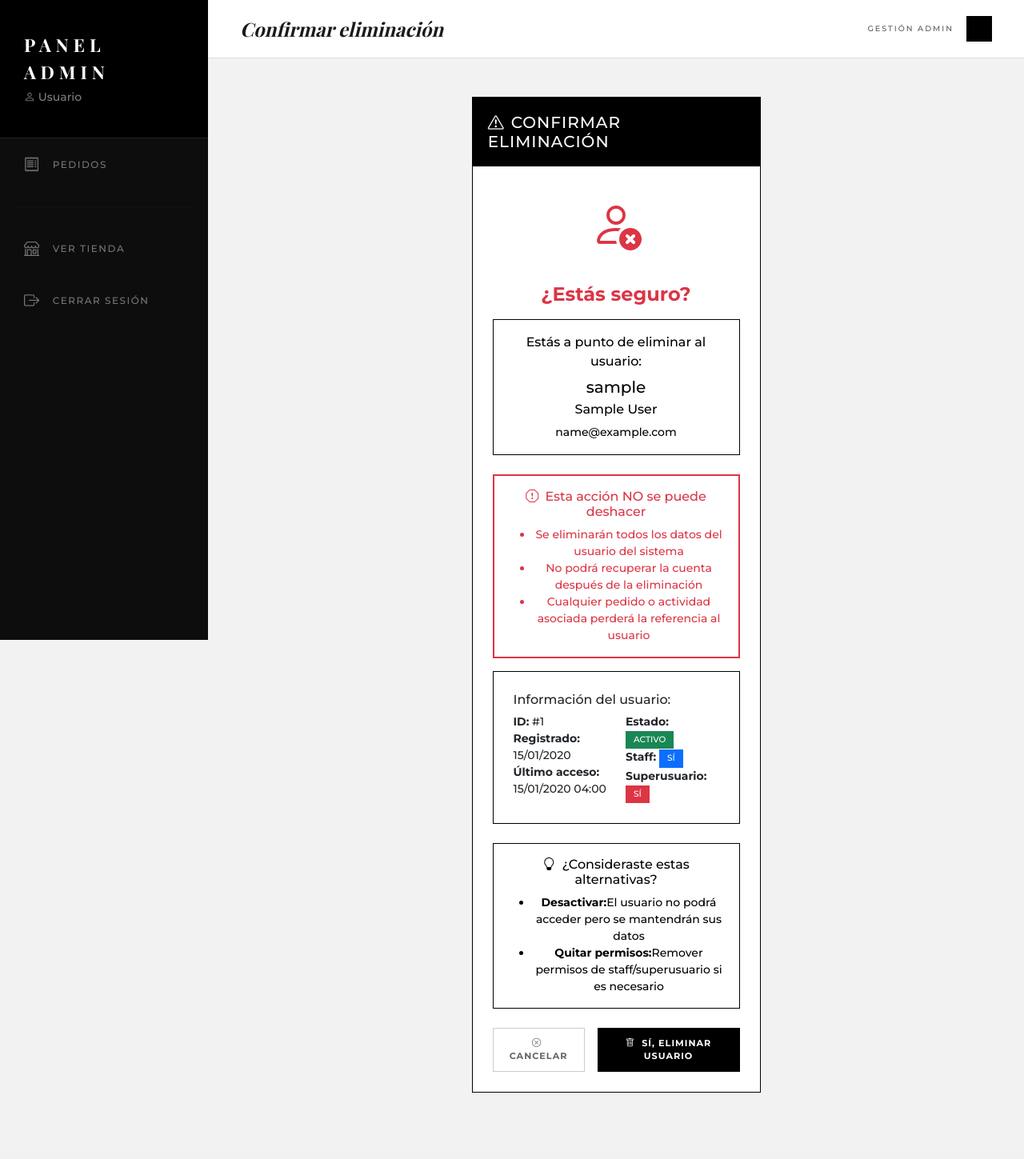
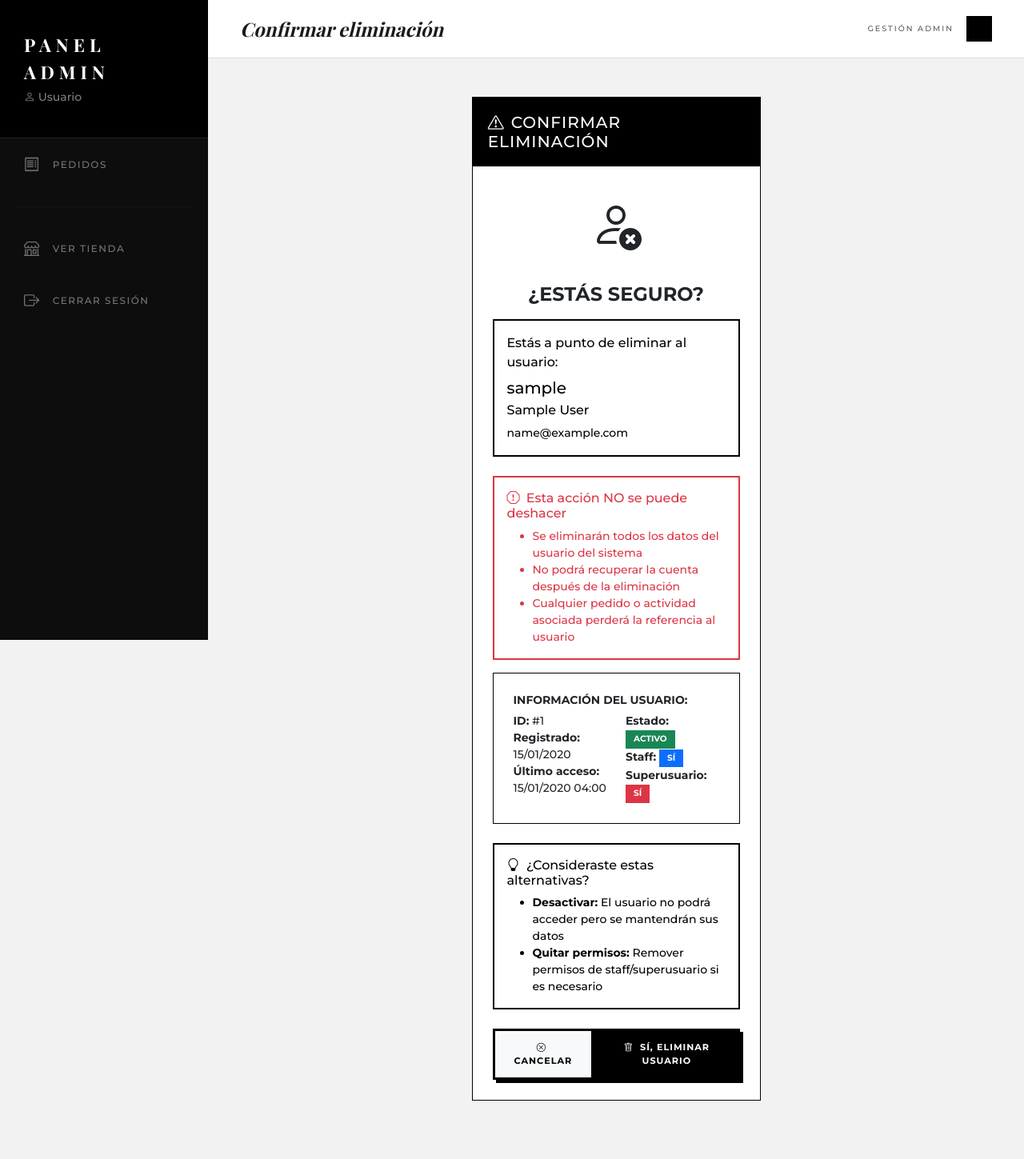
Before and after one commit to Julieta-Roldan/Ecommerce_Tienda, a Django app: template panel_admin/templates/panel_admin/usuarios/confirmar_eliminar.html in a window 1280 px wide. Shown: the whole page at 80% size. Before the commit the page ends 1366 px from the top, so only its background shows below. Run offline with Django 5.2, Linux system fonts and the light colour scheme; tables that the repository leaves empty hold one stand-in row (values such as "Sample post"); the template is opened without the code that fills it: values that come from a table or form of the project are taken from there, most other values are stand-ins (such as "Sample title", 1, 10 or a date in 2020); some web fonts are replaced.

Commit message:
eliminacion de usuario

```diff
--- a/panel_admin/templates/panel_admin/usuarios/confirmar_eliminar.html
+++ b/panel_admin/templates/panel_admin/usuarios/confirmar_eliminar.html
@@ -4,10 +4,10 @@
 
 {% block content %}
 <style>
-    /* Estética Dashboard Black & White */
+    /* Estética Dashboard Black & White + Brutalismo */
     .card-panel {
         background: #fff !important;
-        border: 1px solid #000 !important;
+        border: 3px solid #000 !important; /* Volví al borde grueso */
         border-radius: 0 !important;
         box-shadow: none !important;
     }
@@ -17,24 +17,46 @@
         color: #fff !important;
         border-radius: 0 !important;
         text-transform: uppercase;
-        font-weight: 800;
+        font-weight: 900;
         letter-spacing: 1px;
         padding: 1.2rem;
     }
 
+    /* Botones Brutalistas */
+    .btn-brutalista {
+        border: 3px solid #000 !important;
+        border-radius: 0 !important;
+        text-transform: uppercase;
+        font-weight: 900;
+        box-shadow: 4px 4px 0px #000;
+        transition: all 0.2s;
+        letter-spacing: 1px;
+    }
+    .btn-brutalista:active {
+        box-shadow: 0px 0px 0px #000;
+        transform: translate(2px, 2px);
+    }
+    .btn-danger-brutal {
+        background-color: #000 !important;
+        color: #fff !important;
+    }
+    .btn-danger-brutal:hover {
+        background-color: #dc3545 !important;
+    }
+
+    /* Alerts estilo Black & White con bordes */
     .alert-warning, .alert-info {
         border-radius: 0 !important;
-        border: 1px solid #000 !important;
+        border: 2px solid #000 !important;
         background: #fff !important;
         color: #000 !important;
     }
 
-    /* ESTE BLOQUE AHORA EN ROJO */
     .alert-danger {
         border-radius: 0 !important;
-        border: 2px solid #dc3545 !important; /* Rojo */
+        border: 2px solid #dc3545 !important;
         background: #fff !important;
-        color: #dc3545 !important; /* Texto rojo */
+        color: #dc3545 !important;
     }
 
     .alert-danger ul, .alert-danger li {
@@ -46,34 +68,31 @@
         border-radius: 0 !important;
     }
 
-    .btn {
+    .badge {
         border-radius: 0 !important;
         text-transform: uppercase;
         font-weight: 800;
-        letter-spacing: 1px;
-        padding: 10px 20px;
     }
 
-    .btn-danger {
-        background: #000 !important;
-        border: 1px solid #000 !important;
-        color: #fff !important;
+    /* EFECTO DE DESENFOQUE EXTREMO (15px) */
+    .modal-backdrop.show {
+        backdrop-filter: blur(15px) !important;
+        -webkit-backdrop-filter: blur(15px) !important;
+        background-color: rgba(0, 0, 0, 0.7) !important;
+        opacity: 1 !important;
     }
 
-    .btn-danger:hover {
-        background: #dc3545 !important;
-        color: #fff !important;
-        border: 1px solid #dc3545 !important;
+    .modal-content {
+        border: 5px solid #000 !important;
+        border-radius: 0 !important;
+        box-shadow: 12px 12px 0px #000;
+        background-color: #fff !important;
     }
 
-    .btn-outline-secondary {
-        border: 1px solid #ccc !important;
-        color: #666 !important;
-    }
-
-    .badge {
-        border-radius: 0 !important;
-        text-transform: uppercase;
+    .modal-dialog-custom {
+        margin-top: 5rem;
+        display: flex;
+        justify-content: center;
     }
 </style>
 
@@ -89,27 +108,21 @@
 
                 <div class="card-body text-center">
                     <div class="mb-4">
-                        <i class="bi bi-person-x text-danger" style="font-size: 4rem;"></i>
+                        <i class="bi bi-person-x text-dark" style="font-size: 4rem;"></i>
                     </div>
 
-                    <h4 class="mb-3 text-danger fw-bold">¿Estás seguro?</h4>
+                    <h4 class="mb-3 text-uppercase fw-bold">¿Estás seguro?</h4>
 
-                    <div class="alert alert-warning mb-4">
-                        <p class="mb-2">
-                            Estás a punto de eliminar al usuario:
-                        </p>
-                        <h5 class="mb-0">{{ usuario.username }}</h5>
+                    <div class="alert alert-warning mb-4 text-start">
+                        <p class="mb-2">Estás a punto de eliminar al usuario:</p>
+                        <h5 class="mb-0 fw-black">{{ usuario.username }}</h5>
                         {% if usuario.first_name or usuario.last_name %}
-                        <p class="mb-0 mt-1">
-                            {{ usuario.first_name }} {{ usuario.last_name }}
-                        </p>
+                        <p class="mb-0 mt-1">{{ usuario.first_name }} {{ usuario.last_name }}</p>
                         {% endif %}
-                        <p class="mb-0 mt-1">
-                            <small>{{ usuario.email|default:"Sin email" }}</small>
-                        </p>
+                        <p class="mb-0 mt-1"><small>{{ usuario.email|default:"Sin email" }}</small></p>
                     </div>
 
-                    <div class="alert alert-danger">
+                    <div class="alert alert-danger text-start">
                         <h6><i class="bi bi-exclamation-octagon me-1"></i> Esta acción NO se puede deshacer</h6>
                         <ul class="mb-0 small">
                             <li>Se eliminarán todos los datos del usuario del sistema</li>
@@ -118,9 +131,9 @@
                         </ul>
                     </div>
 
-                    <div class="card mb-4">
-                        <div class="card-body text-start">
-                            <h6>Información del usuario:</h6>
+                    <div class="card mb-4 mt-3">
+                        <div class="card-body text-start border-dark">
+                            <h6 class="fw-bold text-uppercase small">Información del usuario:</h6>
                             <div class="row small">
                                 <div class="col-md-6">
                                     <strong>ID:</strong> #{{ usuario.id }}<br>
@@ -156,28 +169,54 @@
                         </div>
                     </div>
 
-                    <div class="alert alert-info">
+                    <div class="alert alert-info text-start">
                         <h6><i class="bi bi-lightbulb me-1"></i> ¿Consideraste estas alternativas?</h6>
                         <ul class="mb-0 small">
-                            <li><strong>Desactivar:</strong>El usuario no podrá acceder pero se mantendrán sus datos</li>
-                            <li><strong>Quitar permisos:</strong>Remover permisos de staff/superusuario si es necesario</li>
+                            <li><strong>Desactivar:</strong> El usuario no podrá acceder pero se mantendrán sus datos</li>
+                            <li><strong>Quitar permisos:</strong> Remover permisos de staff/superusuario si es necesario</li>
                         </ul>
                     </div>
 
-                    <form method="POST">
-                        {% csrf_token %}
-                        <div class="d-flex justify-content-center mt-4">
-                            <a href="{% url 'panel_admin:usuarios' %}" class="btn btn-outline-secondary me-3">
-                                <i class="bi bi-x-circle me-1"></i> Cancelar
-                            </a>
-                            <button type="submit" class="btn btn-danger">
-                                <i class="bi bi-trash me-1"></i> Sí, eliminar usuario
-                            </button>
-                        </div>
-                    </form>
+                    <div class="d-flex justify-content-between align-items-center mt-4">
+                        <a href="{% url 'panel_admin:usuarios' %}" class="btn btn-brutalista btn-light">
+                            <i class="bi bi-x-circle me-1"></i> Cancelar
+                        </a>
+                        <button type="button" class="btn btn-brutalista btn-danger-brutal" data-bs-toggle="modal" data-bs-target="#deleteModal">
+                            <i class="bi bi-trash me-1"></i> Sí, eliminar usuario
+                        </button>
+                    </div>
                 </div>
             </div>
         </div>
     </div>
 </div>
+
+<div class="modal fade" id="deleteModal" tabindex="-1" aria-hidden="true">
+    <div class="modal-dialog modal-dialog-custom" style="max-width: 480px; margin-left: auto; margin-right: auto;">
+        <div class="modal-content">
+            <div class="modal-body text-center p-4">
+                <h2 class="text-danger fw-black mb-3 text-uppercase">⚠️ ¡Atención Crítica!</h2>
+                <div class="text-start border border-danger p-3 mb-4 bg-light">
+                    <p class="fw-bold text-uppercase mb-2 small text-danger">¿ESTÁS ABSOLUTAMENTE SEGURO?</p>
+                    <ul class="mb-0 small fw-bold text-dark">
+                        <li>Se borrará el usuario y sus datos</li>
+                        <li>Esta acción es permanente</li>
+                        <li>Se perderán favoritos y registros</li>
+                    </ul>
+                </div>
+                <form method="POST">
+                    {% csrf_token %}
+                    <div class="d-flex flex-column gap-3">
+                        <button type="submit" class="btn btn-brutalista btn-danger-brutal w-100" style="background-color: #dc3545 !important; box-shadow: 6px 6px 0px #000;">
+                            SÍ, ELIMINAR PERMANENTEMENTE
+                        </button>
+                        <button type="button" class="btn btn-brutalista btn-light w-100" data-bs-dismiss="modal" style="box-shadow: 6px 6px 0px #000;">
+                            NO, VOLVER ATRÁS
+                        </button>
+                    </div>
+                </form>
+            </div>
+        </div>
+    </div>
+</div>
 {% endblock %}
```
